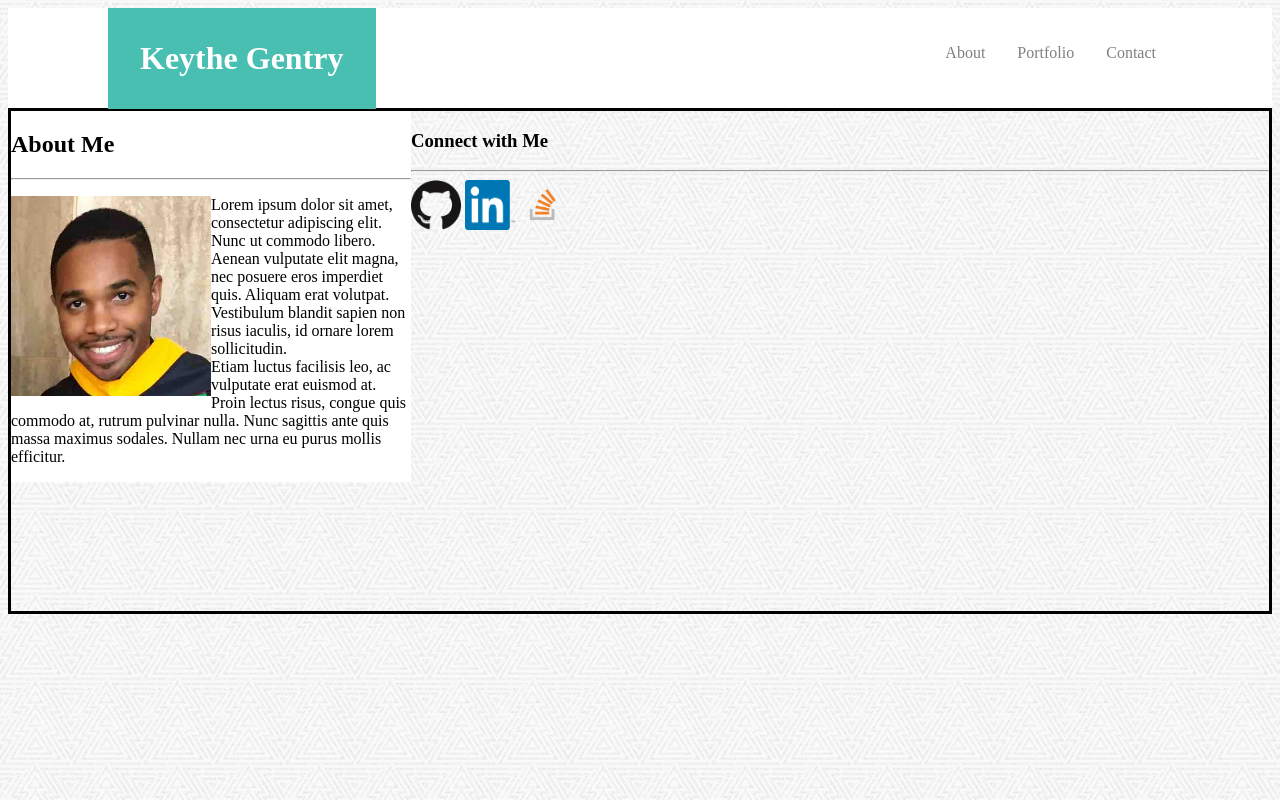
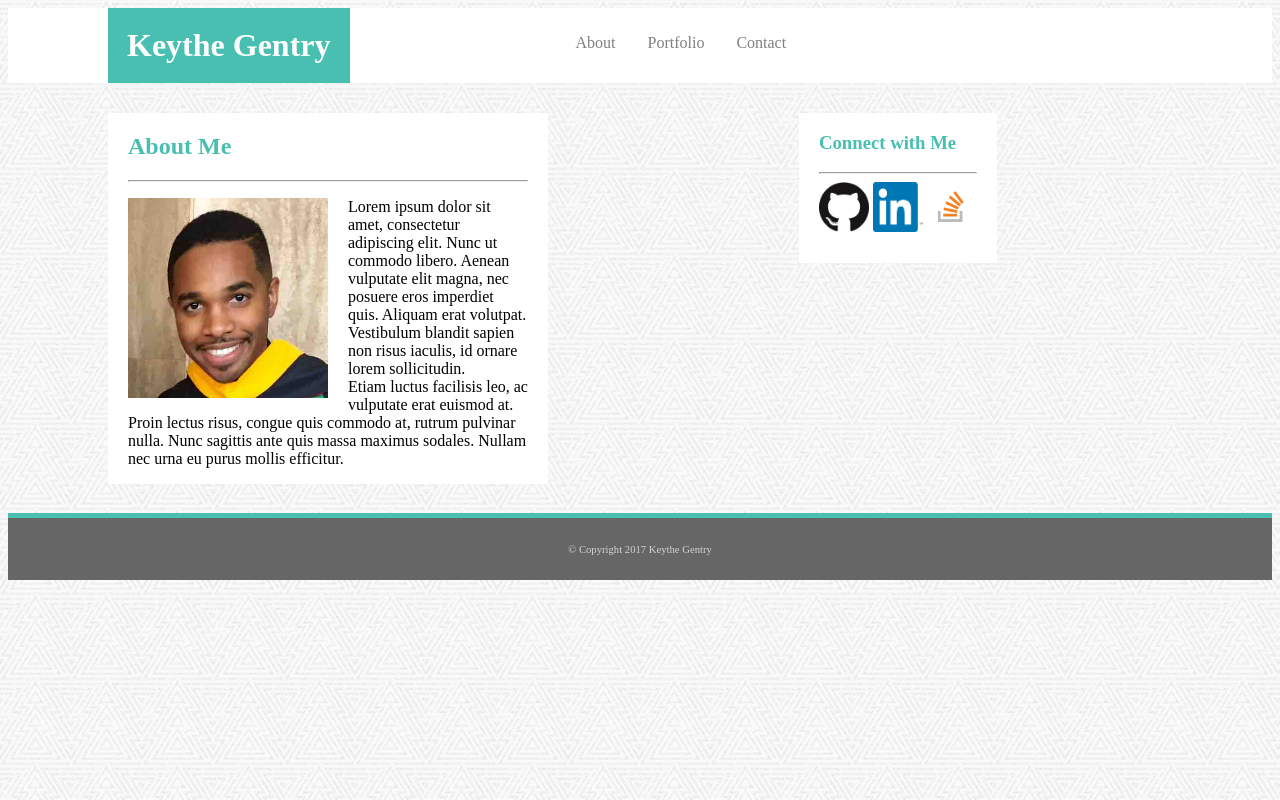
Before and after one commit to kagentry/Basic-Portfolio, a PHP site: page /index.html in a window 1280 px wide. Run offline with PHP 8.4, Linux system fonts and the light colour scheme.

Commit message:
done with css for index.html

```diff
--- a/assets/css/style.css
+++ b/assets/css/style.css
@@ -2,7 +2,7 @@
 header {
 	background: white;
 	clear: both;
-	height: 100px;
+	height: 75px;
 	width: 100%;
 	top: 0;
 	left: 0;
@@ -10,23 +10,23 @@ header {
 }
 header h1 {
 	float: left;
-	width: auto;
+	/*width: auto;*/
 	background-color: #48bfb1;
 	color: white;
 	margin: 0 100px;
-	padding: 32px;
+	padding: 19px;
 }
 header ul {
-	float: right;
-	/*border: solid;	/*take this out eventually*/
-	margin: 20px 100px;
+	float: left;
+	/*border: solid;	take this out eventually*/
+	margin: 0px 100px;
 
 }
 
-ul {
+ul { /*can't figure out why I need to have this seciton when I already have above one*/
     list-style-type: none;
-    margin: 0;
-    padding: 0;
+    /*margin: 0;*/
+    padding: 10px;
     overflow: hidden;
     background-color: white;
 }
@@ -50,10 +50,14 @@ li a:hover {
 section {
 	/*position: relative;
 	background-color: white;*/
-	border: solid;
-	height:500px;
+	/*border: solid;		/*take this out eventually*/
+	height:400px;
 
 }
+h2, h3 {
+	color: #48bfb1;
+}
+/*below div useless since only one div on page after modifications*/
 /*
 div {
 	position: relative;
@@ -66,6 +70,25 @@ div.main {
 	background-color: white;
 	float: left;
 	width: 400px;
+	margin-left: 100px;
+	margin-top: 30px;
+	padding: 0 20px;
+	position: absolute;
+	/*border: solid;	/*take this out eventually*/
+}
+
+/****************** aside box ***************/
+aside {
+	background-color: white;
+	height: 150px;
+	width: auto;
+	padding: 0 20px;
+	/*border: solid;	take this out eventually*/
+	float: right;
+	margin-top: 30px;
+	/*margin-right: 50px;*/
+	right: 275px;
+	position: relative;
 }
 /*
 h1 {
@@ -82,25 +105,30 @@ img.contact {
 	height: 50px;
 	width: 50px;
 }
-/*
+
 .footer {
 	background: #666666;
 	text-align: center;
-	padding:2.5rem;
+	font-size: 8pt;
+	color: lightgrey;
+	/*padding:2.5rem;*/
+	padding: 15px;
 	position: relative;
-	margin-top:5rem;
-	right: 0;
-	left: 0;
-	top:0;
-	width: 100%;
-	color:#fff;
+	/*margin-top:5rem;*/
+	margin-top: 30px;
+	/*right: 0;*/
+	/*left: 0;*/
+	/*top:0;*/
+	width: inherit;
+	/*color:#fff;*/
 	border-top:5px solid #48bfb1;
 }
-*/
+
 /*		for index page */
 .mypic {
 	height: 200px;
 	width: 200px;
+	padding-right: 20px;
 	float: left;
 }
 
--- a/index.html
+++ b/index.html
@@ -34,8 +34,8 @@
 				<a href="http://stackoverflow.com/users/7451262/keythe-gentry?tab=profile" target="_blank"><img src="assets/images/so-icon.png" alt="Stack Overflow" class="contact"></a>
 			</aside>
 		</section>
-		<!--<footer class="footer">
+		<footer class="footer">
 			<p>© Copyright 2017 Keythe Gentry</p>
-		</footer>-->
+		</footer>
 	</body>
 </html>
```
